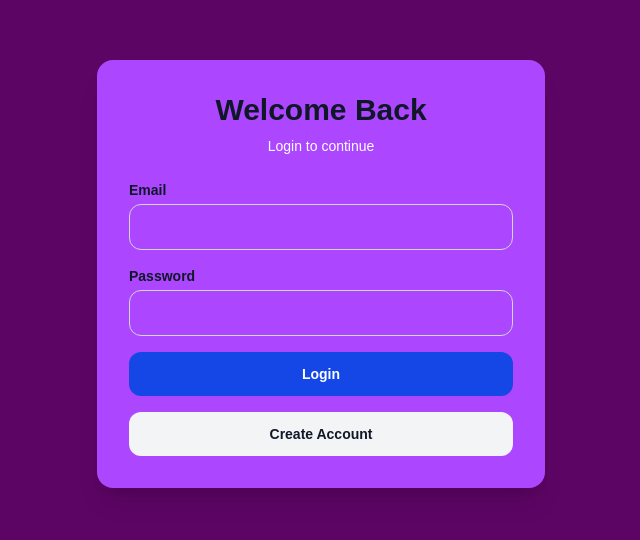
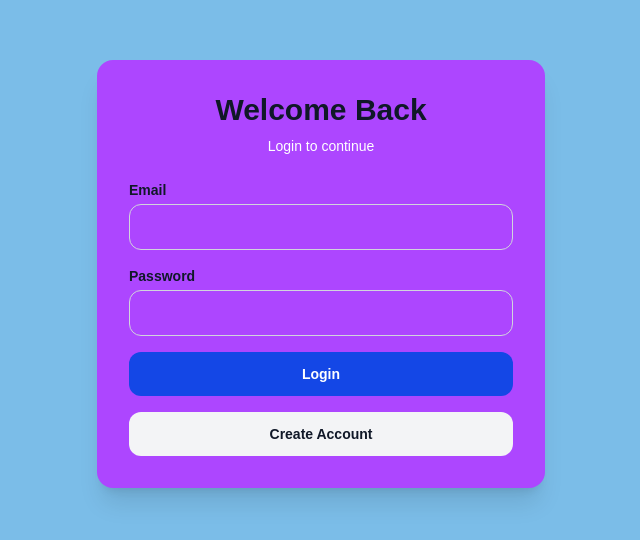
Before and after one commit to Kariim2k/krack-habit-tracker, a Next.js app: page /login in a window 1280 px wide. Shown: the part 126-666 px from the top of the page, without its empty margins (319-959 px from the left). Built offline with nearby package versions, Linux system fonts and the light colour scheme.

Commit message:
Change body background color to #7bbde8

```diff
--- a/src/app/globals.css
+++ b/src/app/globals.css
@@ -9,5 +9,5 @@ body {
 
 body {
   font-family: Arial, Helvetica, sans-serif;
-  background: #5d0565;
+  background: #7bbde8;
 }
```
